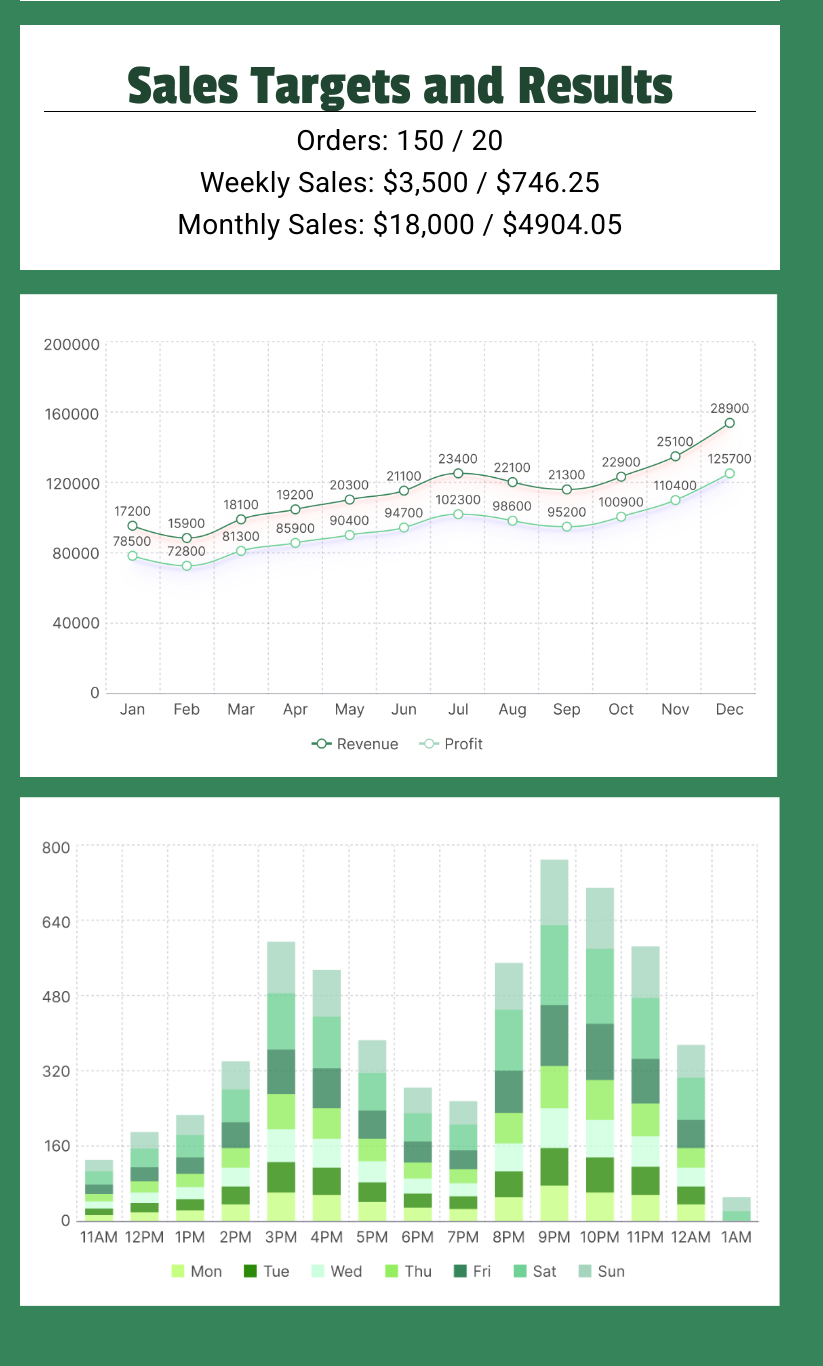
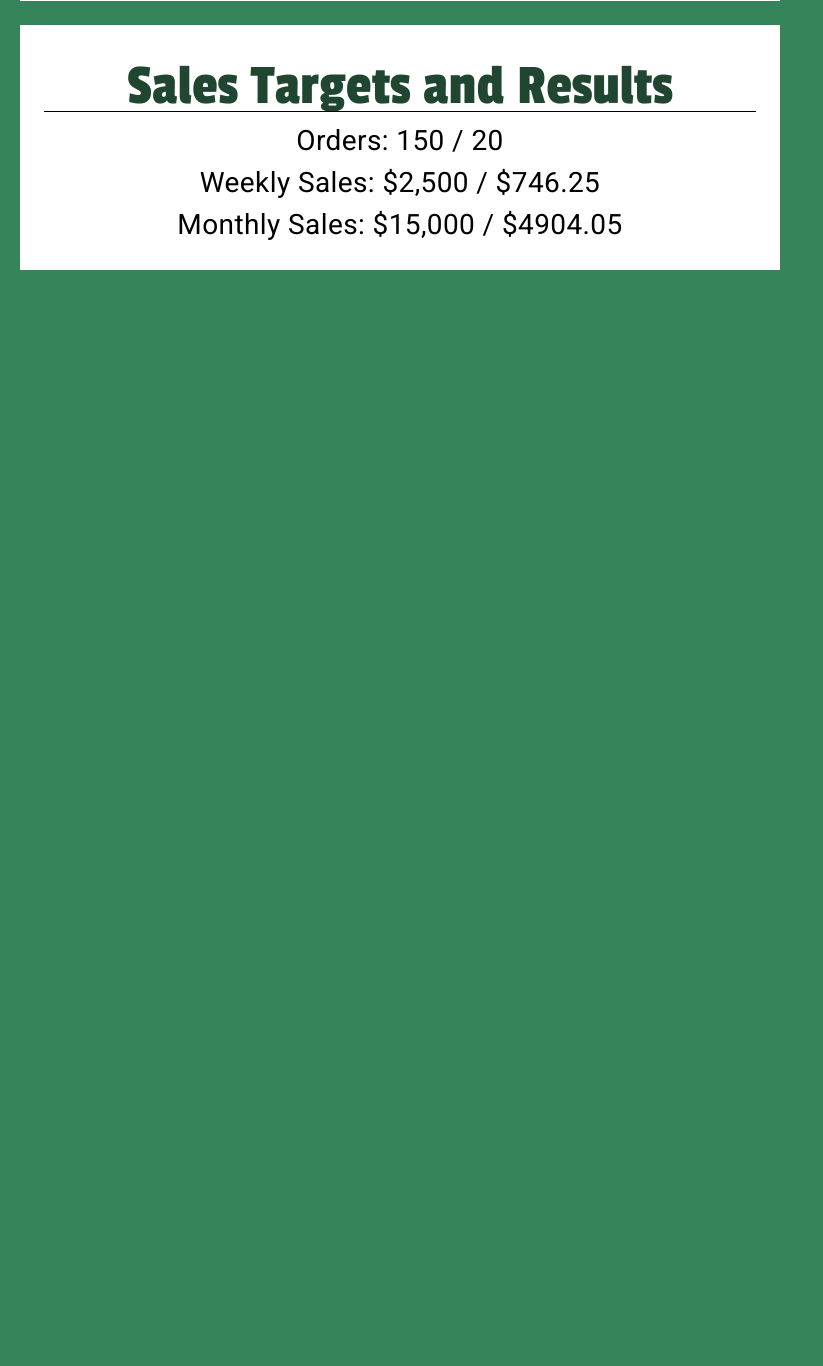
Before and after one commit to UMDBMGT407/S2026_TEAM7, a Flask app: page /orders-and-sales in a window 1280 px wide; the page is wider, and only the part inside the window is pictured. Shown: the part 553-1919 px from the top of that part, without its empty margins (0-823 px from the left). After the commit the page ends 823 px from the top of that part, so only its background shows below. Run offline with Flask 3, Linux system fonts and the light colour scheme; a user stored in the database is signed in; data comes from the database, SQL or seed files in the repository; some libraries are stand-ins or nearby versions.

Commit message:
Update orders_and_sales.html

```diff
--- a/templates/orders_and_sales.html
+++ b/templates/orders_and_sales.html
@@ -170,11 +170,11 @@ Schedule</a></li>
       </span>
       <span class="orders-150-167-sales-3-5-k-2-8-k-profit-1-8-k-1-2-k-span2">
         <br />
-        Weekly Sales: $3,500 / ${{ "%.2f"|format(weekly_sales) }}
+        Weekly Sales: $2,500 / ${{ "%.2f"|format(weekly_sales) }}
       </span>
       <span class="orders-150-167-sales-3-5-k-2-8-k-profit-1-8-k-1-2-k-span3">
         <br />
-        Monthly Sales: $18,000 / ${{ "%.2f"|format(monthly_sales) }}
+        Monthly Sales: $15,000 / ${{ "%.2f"|format(monthly_sales) }}
       </span>
     </div>
 
@@ -183,19 +183,7 @@ Schedule</a></li>
 
 
 
-      <div class="right-column">
-  <img
-    src="{{ url_for('static', filename='images/monthly_revenue_and_profits.png') }}"
-    alt="Monthly Revenue and Profits"
-    class="monthly-revenue-and-profits"
-  />
 
-  <img
-    src="{{ url_for('static', filename='images/daily_average_order_frequency.png') }}"
-    alt="Daily Average Order Frequency"
-    class="daily-average-order-frequency"
-  />
-</div>
 
     </div>
   </div>
```
